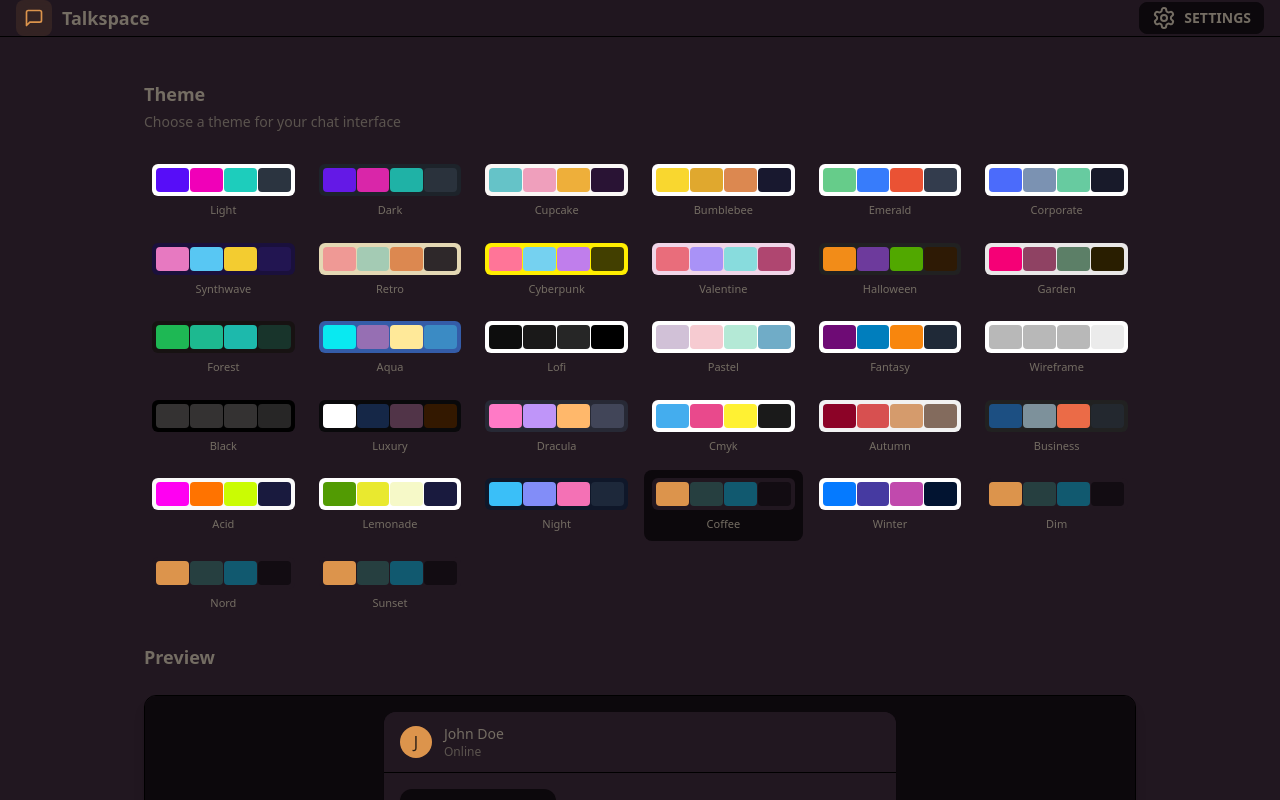
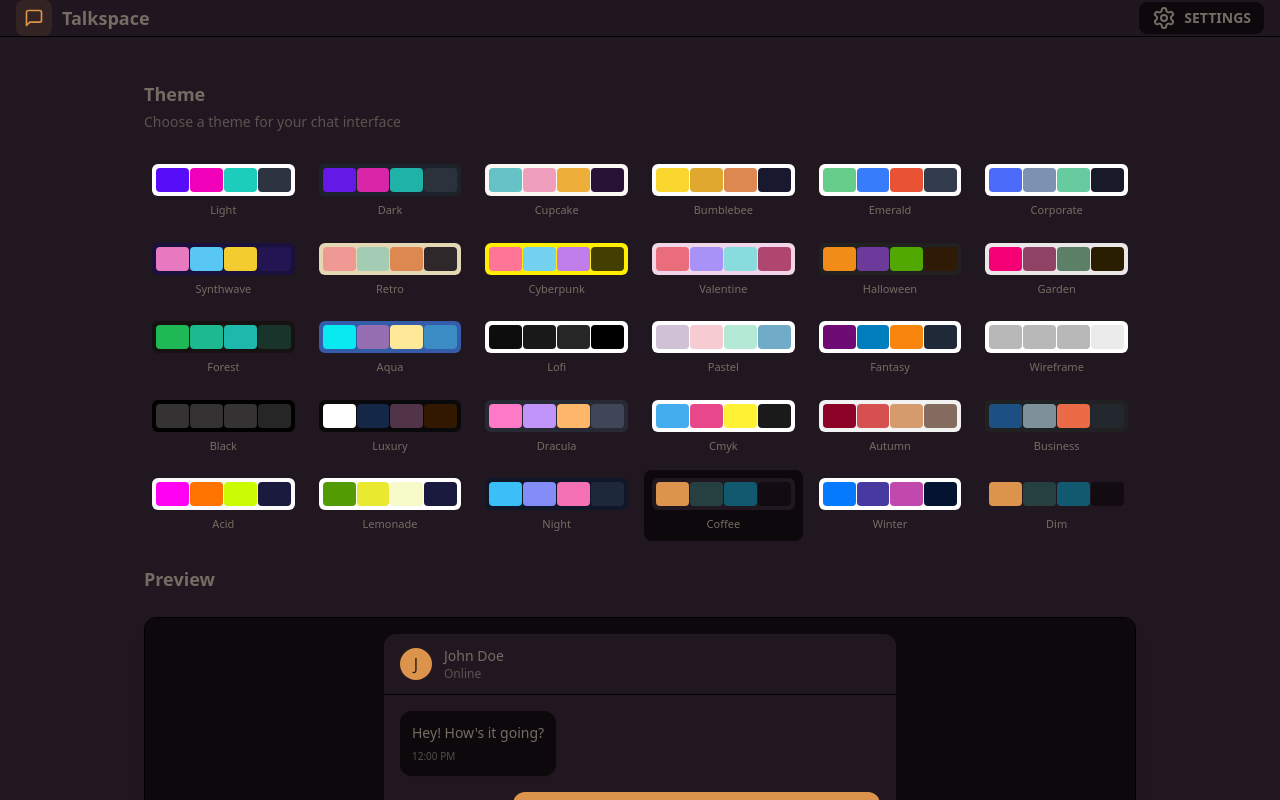
Before and after one commit to p-prince-n/TalkSpace, a React (Vite) app in the folder frontend/: page /setting in a window 1280 px wide. Built offline with nearby package versions, Linux system fonts and the light colour scheme; no server answers.

Commit message:
first commit

```diff
--- a/frontend/src/constants/index.js
+++ b/frontend/src/constants/index.js
@@ -29,6 +29,4 @@ export const THEMES = [
   "coffee",
   "winter",
   "dim",
-  "nord",
-  "sunset",
 ];
--- a/frontend/tailwind.config.js
+++ b/frontend/tailwind.config.js
@@ -43,8 +43,6 @@ module.exports = {
       "coffee",
       "winter",
       "dim",
-      "nord",
-      "sunset",
     ],
   },
 }
```
